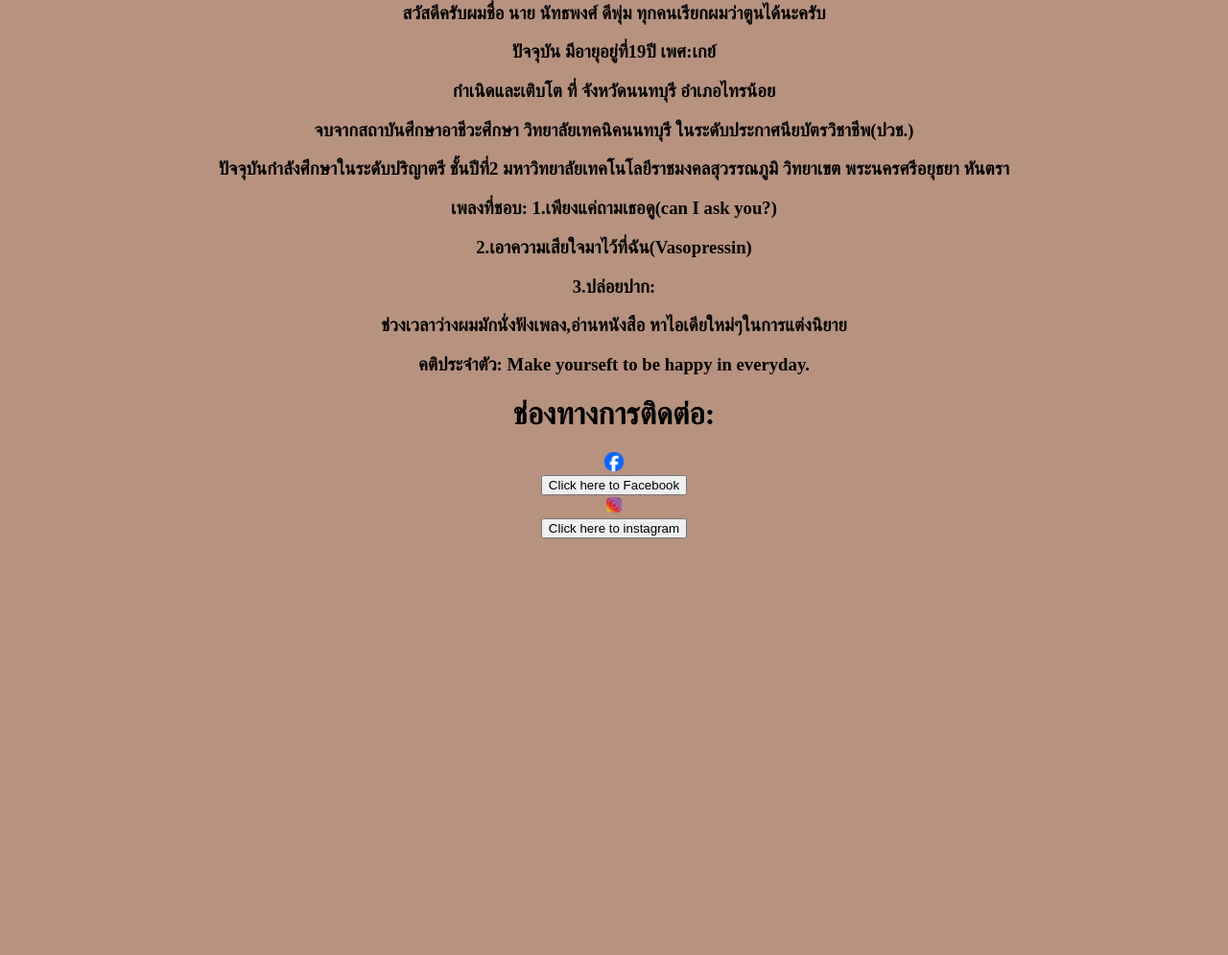
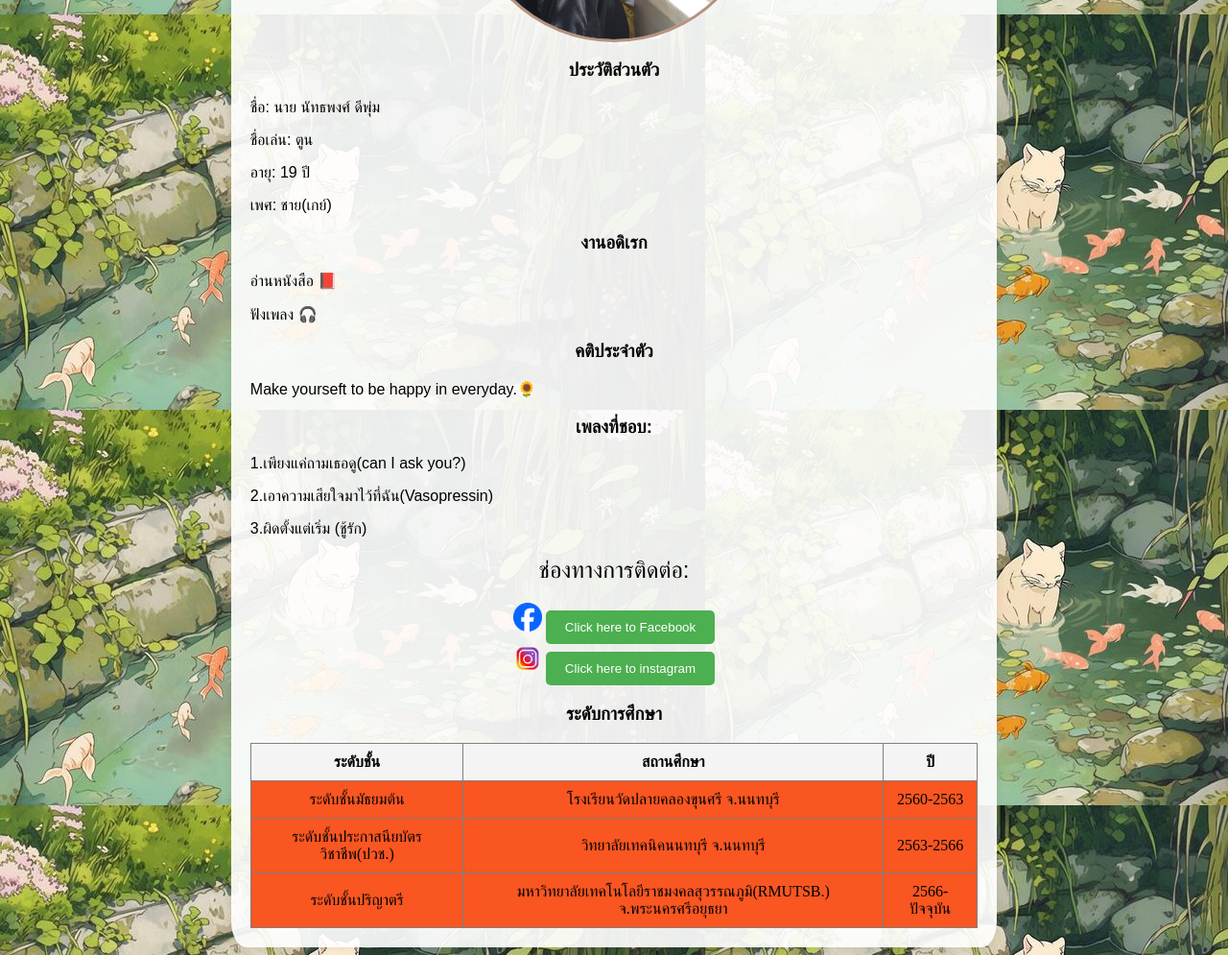
Before and after one commit to type023/about-myself, a plain HTML site: page index.html in a window 1280 px wide. Shown: the part 397-1392 px from the top of the page at 96% size. Before the commit the page ends 974 px from the top, so only its background shows below. Drawn offline with Linux system fonts and the light colour scheme; a web font is replaced by a local one.

Commit message:
Add files via upload

```diff
--- a/index.html
+++ b/index.html
@@ -4,39 +4,219 @@
 
     <head>
         <title>Nattapong Deephum</title>
+        <link rel="preconnect" href="https://fonts.googleapis.com">
+        <link rel="preconnect" href="https://fonts.gstatic.com" crossorigin>
+        <link href="https://fonts.googleapis.com/css2?family=Kodchasan:ital,wght@0,200;0,300;0,400;0,500;0,600;0,700;1,200;1,300;1,400;1,500;1,600;1,700&display=swap" rel="stylesheet">
     </head>
+    <style>
+        h2{
+          font-family: "Kodchasan", sans-serif;
+          font-weight: 500;
+          text-align: center;
+        }
+
+        h3{
+          font-family: "Kodchasan", sans-serif;
+          font-weight: 600;
+          text-align: center;
+        }
+
+         p{
+          font-family: "Kodchasan", sans-serif;
+          font-weight: 500;
+          text-align: left;
+         }
+          .container {
+        width: 60%;
+        margin: auto;
+        background: rgba(255, 255, 255, 0.911);
+        padding: 20px;
+        box-shadow: 0 0 10px rgba(0, 0, 0, 0.1);
+        margin-top: 50px;
+        border-radius: 2%;
+    }
+
+    button {
+        font-family: "Kodchasan", sans-serif;
+        font-weight: 500;
+        /* Light */
+        background-color: #4CAF50;
+        color: white;
+        border: none;
+        padding: 10px 20px;
+        border-radius: 5px;
+        cursor: pointer;
+    }
+
+    body {
+  background-image: url("254687.jpg");
+}
+
+    button:hover {
+        background-color: #45a049;
+    }
+    </style>
+
     <body style="background-color: #b6927f;"></body>
-    <center><h1>แนะนำตัวเอง...</h1></center>
-    <center><img src = "123456789.png" alt="รูปเก" style="width: 300px; height: auto;"></center>
-    <center><h3>สวัสดีครับผมชื่อ นาย นัทธพงศ์ ดีพุ่ม ทุกคนเรียกผมว่าตูนได้นะครับ</h3></center>
-    <center><h3>ปัจจุบัน มีอายุอยู่ที่19ปี เพศ:เกย์ </h3></center>
-    <center><h3>กำเนิดและเติบโต ที่ จังหวัดนนทบุรี อำเภอไทรน้อย  </h3></center>
-    <center><h3>จบจากสถาบันศึกษาอาชีวะศึกษา วิทยาลัยเทคนิคนนทบุรี ในระดับประกาศนียบัตรวิชาชีพ(ปวช.) </h3></center>
-    <center><h3>ปัจจุบันกำลังศึกษาในระดับปริญาตรี ชั้นปีที่2 มหาวิทยาลัยเทคโนโลยีราชมงคลสุวรรณภูมิ วิทยาเขต พระนครศรีอยุธยา หันตรา </h3></center>
-    <center><h3>เพลงที่ชอบ: 1.เพียงแค่ถามเธอดู(can I ask you?)  </h3></center>
-    <center><h3>2.เอาความเสียใจมาไว้ที่ฉัน(Vasopressin)</h3></center>
-    <center><h3>3.ปล่อยปาก:</h3></center>
-    <center><h3>ช่วงเวลาว่างผมมักนั่งฟังเพลง,อ่านหนังสือ หาไอเดียใหม่ๆในการแต่งนิยาย</h3></center>
-    <center><h3>คติประจำตัว: Make yourseft to be happy in everyday.</h3></center>
-    <center><h1>ช่องทางการติดต่อ:</h1></center>
+    <div class="container">
+    <h2>แนะนำตัวเอง✔</h2>
+    <center><img src = "mamamiya.jpg" alt="รูปเก" style="width: 300px; height: auto;
+    border-radius: 50%; margin: auto;  display: block; border: 3px solid #b6927f; box-shadow:  0 1px 3px rgba(red, green, blue, alpha);"></center>
+
+    <h3>ประวัติส่วนตัว</h3>
+    <p>ชื่อ: นาย นัทธพงศ์ ดีพุ่ม</p>
+    <p>ชื่อเล่น: ตูน</p>
+    <p>อายุ: 19 ปี </p>
+    <p>เพศ: ชาย(เกย์) </p>
+    <h3>งานอดิเรก</h3>
+    <p>อ่านหนังสือ 📕 </p>
+    <p>ฟังเพลง 🎧</p>
+    <h3>คติประจำตัว</h3>
+    <p>Make yourseft to be happy in everyday.🌻 </p>
+    <h3>เพลงที่ชอบ: </h3>
+    <p>1.เพียงแค่ถามเธอดู(can I ask you?)</p>
+    <p>2.เอาความเสียใจมาไว้ที่ฉัน(Vasopressin)</p>
+    <p>3.ผิดตั้งแต่เริ่ม (ชู้รัก)</p>
+
+
+    <center><h2>ช่องทางการติดต่อ:</h2></center>
 
     <p>
-        <center><img src = "fb.png" style="width: 20px; height: 20px;"></center>
+        <center><img src = "fb.png" style="width: 30px; height: 30px;">
         <a href = "https://www.facebook.com/nattapong.deephoom" target- "_blank">
-            <center><button>Click here to Facebook</button></center>
+            <button>Click here to Facebook</button>
 
-        </a>
-        <center><img src = "igicon.png" style="width: 20px; height: 20px;"></center>
+        </a></center>
+        <center><img src = "igicon.png" style="width: 30px; height: 30px;">
         <a href = "https://www.instagram.com/type_zzr/?next=%2F" target- "_blank">
-            <center><button>Click here to instagram</button></center>
+            <button>Click here to instagram</button>
 
-        </a>
+        </a></center>
     </p>
+    <h3>ระดับการศึกษา</h3>
 
 
 
 
 
+          <table border="1" cellpadding="10" cellspacing="0"
+
+
+            style="width:
+    100%; border-collapse: collapse; text-align: left;">
+
+
+            <thead>
+
+
+
+      <tr style="background-color:
+    #f4f4f4; text-align: center;">
+
+
+
+        <th style="text-align:
+    center;">ระดับชั้น</th>
+
+
+
+        <th style="text-align:
+    center;">สถานศึกษา</th>
+
+
+
+        <th style="text-align:
+    center;">ปี</th>
+
+
+
+      </tr>
+
+
+            </thead>
+
+
+            <tbody>
+
+
+
+      <tr>
+        <tr style="background-color:
+    #f95622; text-align: center;">
+
+
+
+        <td style="text-align:
+    center;">ระดับชั้นมัธยมต้น</td>
+
+
+
+        <td>โรงเรียนวัดปลายคลองขุนศรี จ.นนทบุรี</td>
+
+
+
+        <td>2560-2563</td>
+
+
+
+      </tr>
+
+
+
+      <tr>
+        <tr style="background-color:
+    #f95622; text-align: center;">
+
+
+
+        <td style="text-align:
+    center;">ระดับชั้นประกาสนียบัตรวิชาชีพ(ปวช.)</td>
+
+
+
+        <td>วิทยาลัยเทคนิคนนทบุรี จ.นนทบุรี</td>
+
+
+
+        <td>2563-2566</td>
+
+
+
+      </tr>
+
+
+
+      <tr>
+        <tr style="background-color:
+    #f95622; text-align: center;">
+
+
+
+        <td style="text-align:
+    center;">ระดับชั้นปริญาตรี</td>
+
+
+
+        <td>มหาวิทยาลัยเทคโนโลยีราชมงคลสุวรรณภูมิ(RMUTSB.) จ.พระนครศรีอยุธยา</td>
+
+
+
+        <td>2566-ปัจจุบัน</td>
+
+
+
+      </tr>
+
+
+            </tbody>
+
+
+          </table>
+
+
+
+
+</div>
 
  </body>
 </html>
```
Also changed, not shown: 254687.jpg (added), mamamiya.jpg (added).
